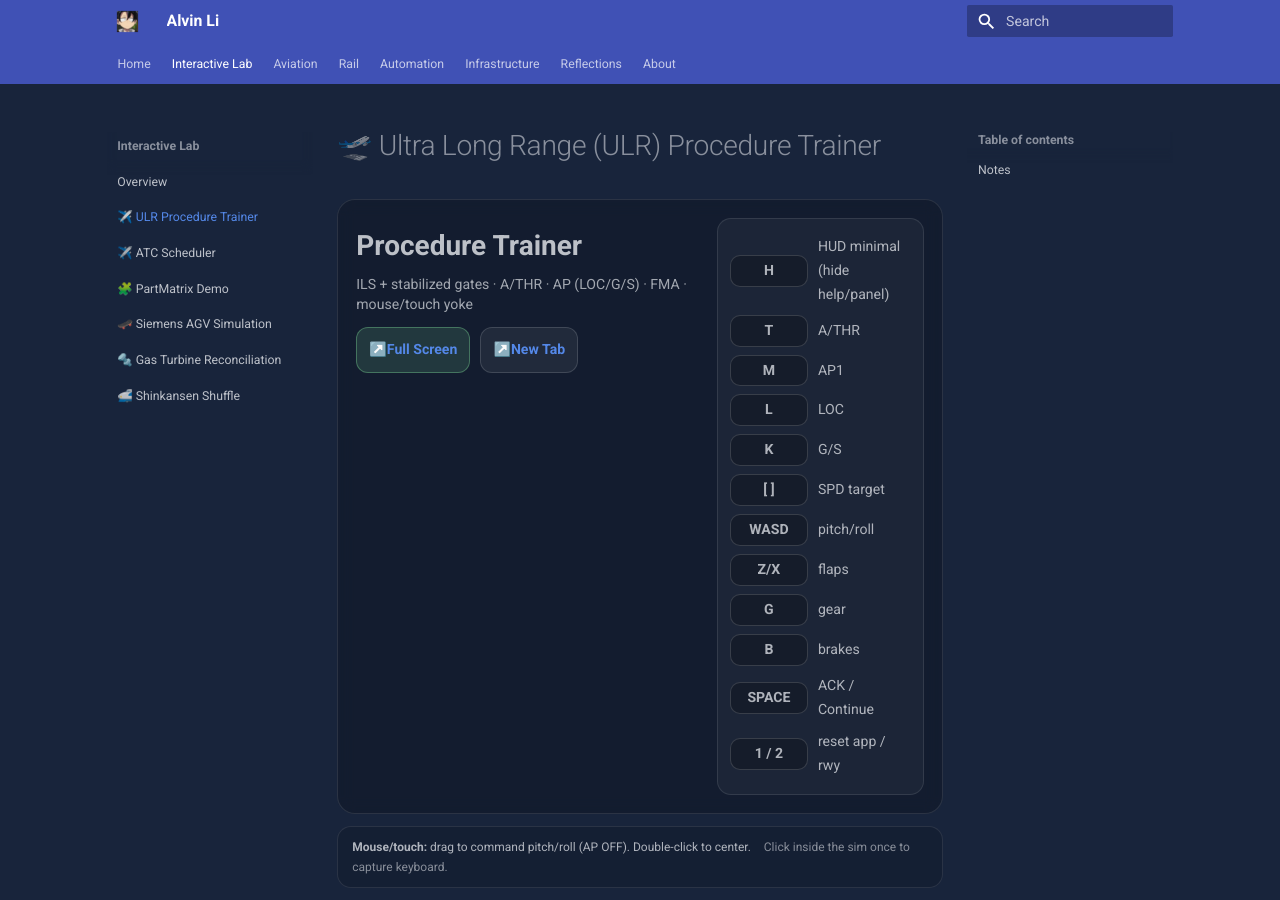
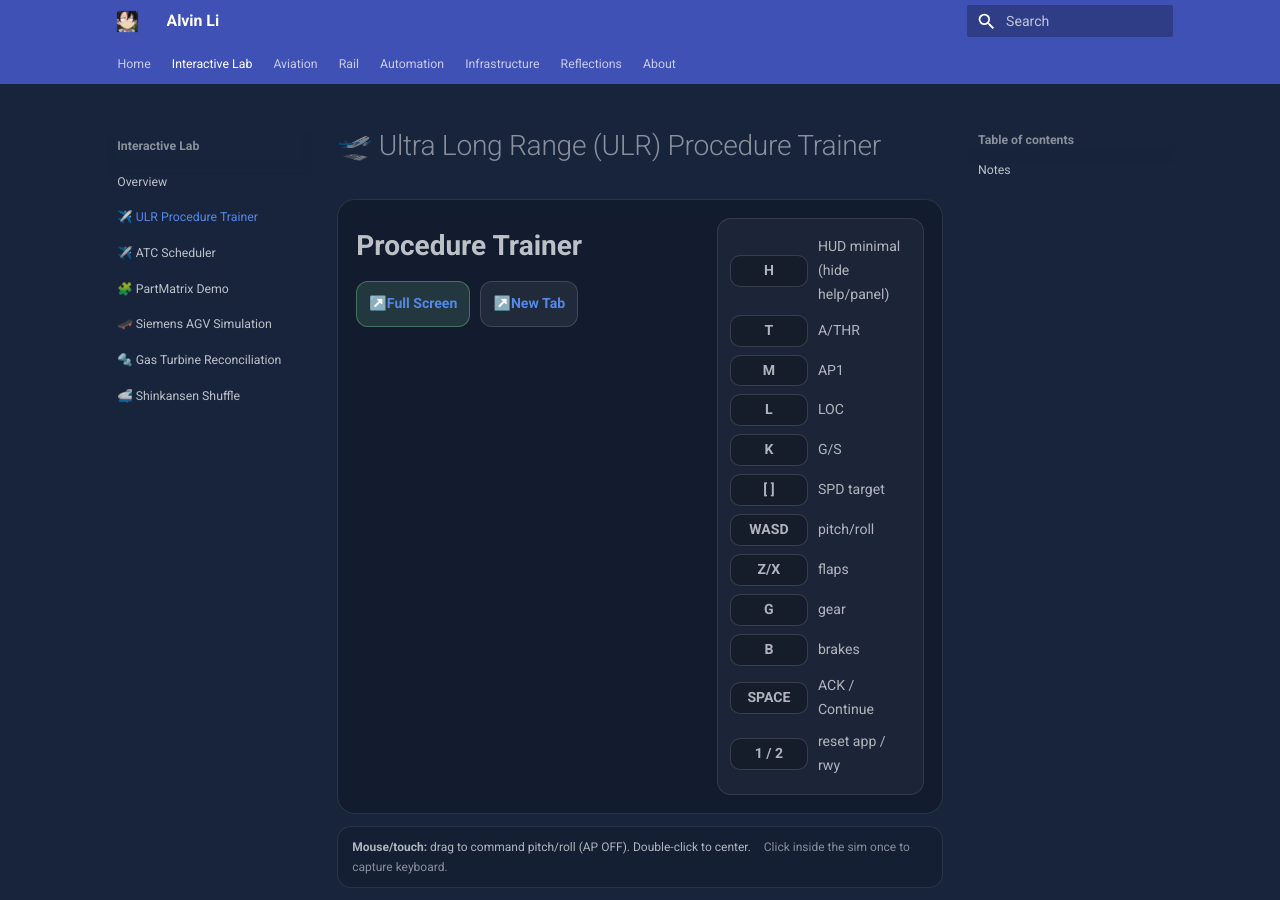
Before and after one commit to alvvvli/alvin-site, an MkDocs documentation site: the page built from docs/lab/a350sim.md, in a window 1280 px wide and 900 px high. Built offline with MkDocs 1.6.1 and Material for MkDocs 9.7.7, drawn with Linux system fonts in a browser that asks for light colours.

Commit message:
Update a350sim.md

```diff
--- a/docs/lab/a350sim.md
+++ b/docs/lab/a350sim.md
@@ -4,9 +4,7 @@
   <div class="trainer-hero__left">
     <div class="trainer-title">Procedure Trainer</div>
     <div class="trainer-subtitle">
-      ILS + stabilized gates · A/THR · AP (LOC/G/S) · FMA · mouse/touch yoke
-    </div>
-
+  </div>
     <div class="trainer-actions">
       <a class="trainer-btn primary" href="../a350sim.html" target="_blank" rel="noopener">↗️Full Screen</a>
       <a class="trainer-btn" href="../a350sim.html" target="_blank" rel="noopener">↗️New Tab</a>
```
